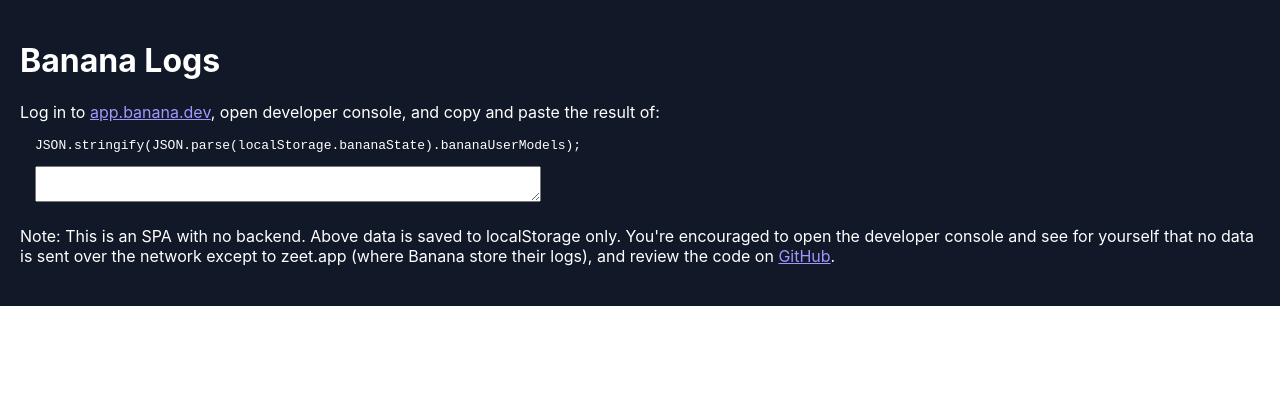
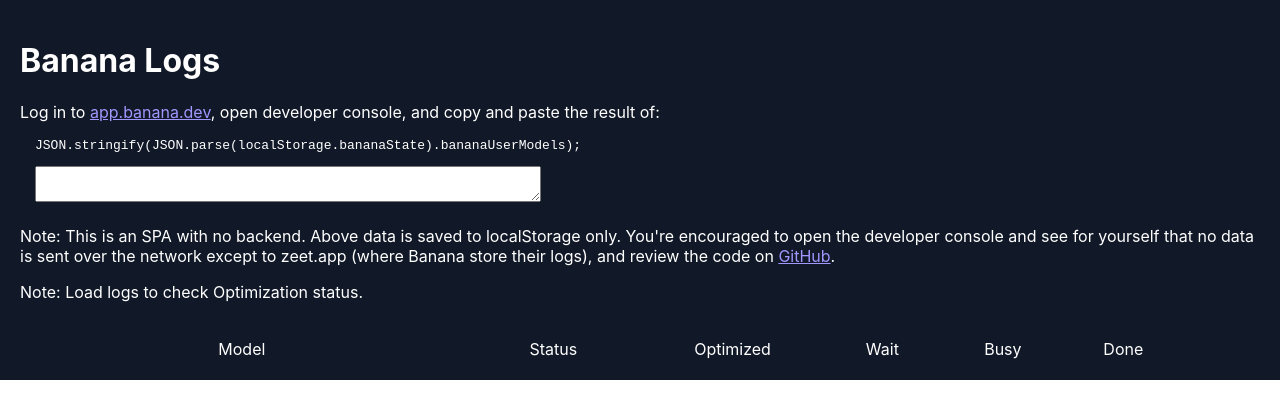
Before and after one commit to kiri-art/banana-logs, a React (Create React App) app: page / in a window 1280 px wide. Shown: the top 418 px of the page. Built offline with nearby package versions, Linux system fonts and the light colour scheme.

Commit message:
table view with auto refresh

```diff
--- a/src/App.css
+++ b/src/App.css
@@ -10,17 +10,6 @@
 
 .App > div {
   padding: 20px;
-}
-
-.model {
-  /* border: 1px solid #aaa; */
-  border-radius: 5px;
-  background: #3b3b3b;
-  padding: 20px;
-  margin: 10px;
-}
-.modelChecking {
-  opacity: 0.5;
 }
 
 .modelExtra {
@@ -38,7 +27,6 @@
   border-radius: 5px;
   padding: 5px 10px 5px 10px;
   display: inline-block;
-  margin-right: 8px;
 }
 
 .statusDeployed {
@@ -61,3 +49,50 @@
   overflow: auto;
   max-height: 300px;
 }
+
+.model {
+  /* border: 1px solid #aaa; */
+  border-radius: 5px;
+  background: #3b3b3b;
+  padding: 20px;
+  margin: 10px;
+}
+.modelChecking {
+  opacity: 0.5;
+}
+
+#modelsTable {
+  width: 100%;
+  border-collapse: collapse;
+  border: none;
+  table-layout: fixed;
+}
+
+#modelsTable th {
+  font-weight: normal;
+}
+#modelsTable td {
+  border: none;
+  padding: 10px;
+}
+
+#modelsTable tr:first-child td:first-child {
+  border-top-left-radius: 5px;
+}
+#modelsTable tr:first-child td:last-child {
+  border-top-right-radius: 5px;
+}
+
+#modelsTable tr:last-child td:first-child {
+  border-bottom-left-radius: 5px;
+}
+#modelsTable tr:last-child td:last-child {
+  border-bottom-right-radius: 5px;
+}
+
+#modelsTable tr:first-child td {
+  border-top-style: none;
+}
+#modelsTable tr td:first-child {
+  border-left-style: none;
+}
--- a/src/App.tsx
+++ b/src/App.tsx
@@ -68,7 +68,21 @@
           zeet.app (where Banana store their logs), and review the code on{" "}
           <a href="https://github.com/gadicc/banana-logs">GitHub</a>.
         </div>
+        <p>Note: Load logs to check Optimization status.</p>
         <br />
+        <table id="modelsTable">
+          <thead>
+            <tr>
+              <th style={{ width: "300px" }}>Model</th>
+              <th style={{ width: "120px" }}>Status</th>
+              <th style={{ width: "120px" }}>Optimized</th>
+              <th style={{ width: "80px" }}>Wait</th>
+              <th style={{ width: "80px" }}>Busy</th>
+              <th style={{ width: "80px" }}>Done</th>
+              <th style={{ width: "50px" }}></th>
+            </tr>
+          </thead>
+          <tbody>
             {models.map((model) => (
               <ModelView
                 key={model.modelID}
@@ -76,6 +90,8 @@
                 modelKey={model.modelKey}
               />
             ))}
+          </tbody>
+        </table>
       </div>
     </div>
   );
--- a/src/Logs.tsx
+++ b/src/Logs.tsx
@@ -30,9 +30,11 @@
 export default function Logs({
   modelID,
   setOptimized,
+  requestedLogs,
 }: {
   modelID: string;
   setOptimized: (optimized: boolean | null) => void;
+  requestedLogs: number | null;
 }) {
   const [_logs, _setLogs] = React.useState<LogsResult | null>(null);
   const [disabled, setDisabled] = React.useState(false);
@@ -115,10 +117,14 @@
     return logs;
   }, [_logs]);
 
+  React.useEffect(() => {
+    load();
+  }, [requestedLogs]);
+
   return (
     <div>
       <button onClick={load} disabled={disabled}>
-        {disabled ? "Loading..." : "Load Logs"}
+        {disabled ? "Loading..." : "⟳ Logs"}
       </button>
       {logs.length > 0 && (
         <span>
@@ -144,7 +150,7 @@
               ))}
           </select>
 
-          {loadedLog && <button onClick={reload}>⟳</button>}
+          {loadedLog && <button onClick={reload}>⟳ Log</button>}
         </span>
       )}
 
--- a/src/ModelView.tsx
+++ b/src/ModelView.tsx
@@ -42,13 +42,8 @@
 }) {
   const [checking, setChecking] = React.useState(false);
   const [model, setModel] = React.useState<Model | null>(null);
-
-  const setOptimized = React.useCallback(
-    (optimized: boolean | null) => {
-      model && setModel({ ...model, _optimized: optimized });
-    },
-    [model]
-  );
+  const [requestedLogs, setRequestedLogs] = React.useState<number | null>(null);
+  const [optimized, setOptimized] = React.useState<boolean | null>(null);
 
   async function check() {
     setChecking(true);
@@ -63,43 +58,73 @@
 
   React.useEffect(() => {
     check();
+    const interval = setInterval(check, 2000);
+    return () => clearInterval(interval);
   }, []);
 
+  if (!model)
     return (
-    <div className={"model " + (checking && "modelChecking")}>
-      <div>
-        {model && model.sourceGitRepo && (
-          <div>{GitHub(model.sourceGitRepo)}</div>
-        )}
-        <b>Model Key:</b> {modelKey}{" "}
-        {checking ? "⏳" : <button onClick={check}>⟳</button>}
-        {model && (
-          // Display all other data
-          <div className="modelExtra">
+      <tr>
+        <td colSpan={7}>Loading {modelKey}</td>
+      </tr>
+    );
+
+  return (
+    <>
+      <tr className={"model " /* + (checking && "modelChecking") */}>
+        <td>
+          {model.sourceGitRepo ? (
+            <span className="repoName">
+              {model.sourceGitRepo.split("/")[1]}
+            </span>
+          ) : (
+            modelKey.substring(0, 7)
+          )}{" "}
+          <button
+            onClick={() => setRequestedLogs(requestedLogs ? null : Date.now())}
+          >
+            Logs
+          </button>
+        </td>
+        <td align="center">
           <span
             className={
               "chip status" + camelcase(model.status, { pascalCase: true })
             }
           >
-              Status: {model.status}
+            {model.status}
           </span>
-
-            {(model._optimized === true || model._optimized === false) && (
+        </td>
+        <td align="center">
+          {model && (optimized === true || optimized === false) && (
             <span
               className={
-                  "chip status" +
-                  (model._optimized ? "Deployed" : "BuildFailed")
+                "chip status" + (optimized ? "Deployed" : "BuildFailed")
               }
             >
-                {model._optimized ? "Optimized" : "Not Optimized"}
+              {optimized ? "Optimized" : "Not Optimized"}
             </span>
           )}
-            <br />
-            <br />
-            <Logs modelID={modelID} setOptimized={setOptimized} />
-          </div>
+        </td>
+        <td align="center">{model.requestedPods}</td>
+        <td align="center">{model.workingTasks}</td>
+        <td align="center">{model.callsFinished}</td>
+        <td style={{ opacity: 0.5 }}>
+          {" "}
+          {/* checking && "⏳" /* : <button onClick={check}>⟳</button> */}
+        </td>
+      </tr>
+      {requestedLogs && (
+        <tr>
+          <td colSpan={7}>
+            <Logs
+              modelID={modelID}
+              setOptimized={setOptimized}
+              requestedLogs={requestedLogs}
+            />
+          </td>
+        </tr>
       )}
-      </div>
-    </div>
+    </>
   );
 }
```
Lines whose indentation alone changed are shown as unchanged.
